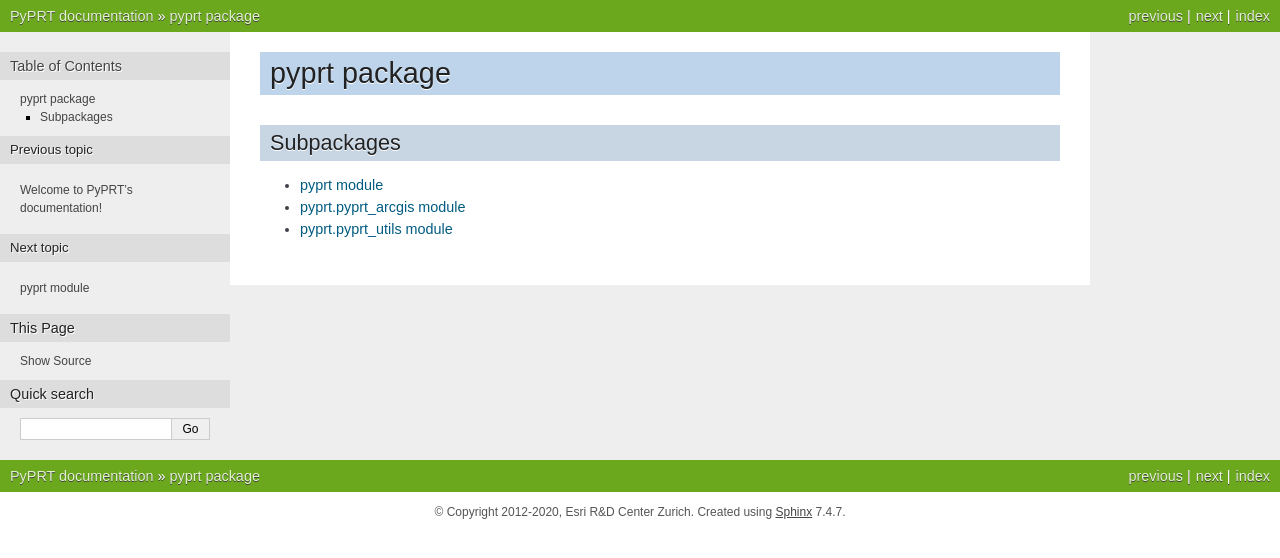
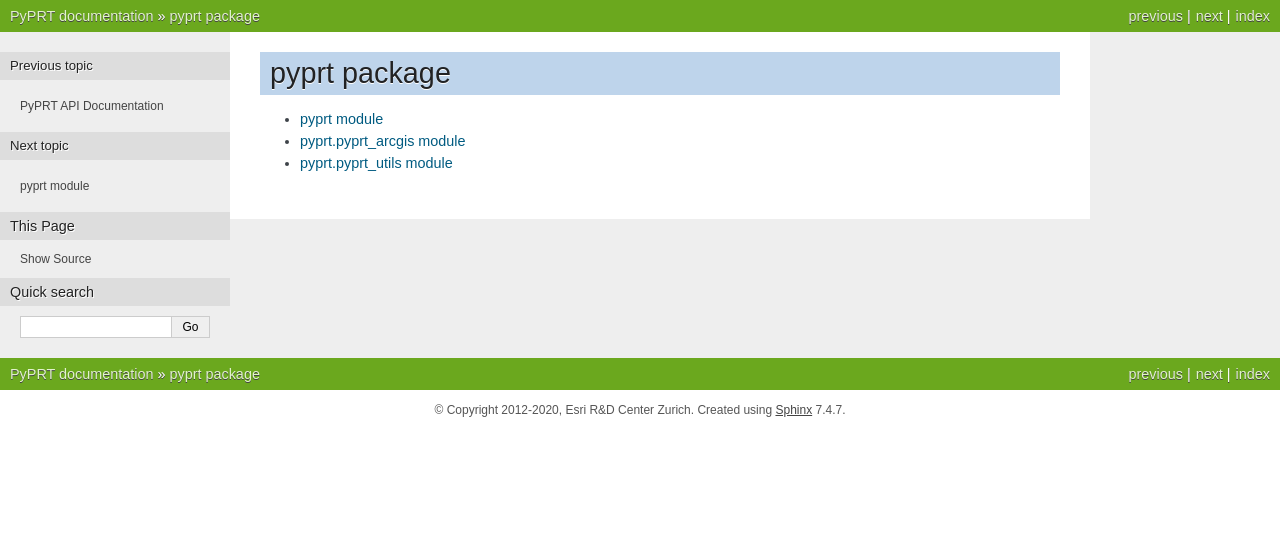
Before and after one commit to Esri/pyprt, a Sphinx documentation site: the page built from docs/pyprt.rst, in a window 1280 px wide. Shown: the top 558 px of the page. Built offline with Sphinx 7.4.7, drawn with Linux system fonts in a browser that asks for light colours.

Commit message:
CE-7545: review: improved first doc page

```diff
--- a/docs/pyprt.rst
+++ b/docs/pyprt.rst
@@ -1,8 +1,5 @@
 pyprt package
 =============
-
-Subpackages
------------
 
 .. toctree::
 
```
Also changed, not shown: docs/index.rst (+4 -5 lines).
